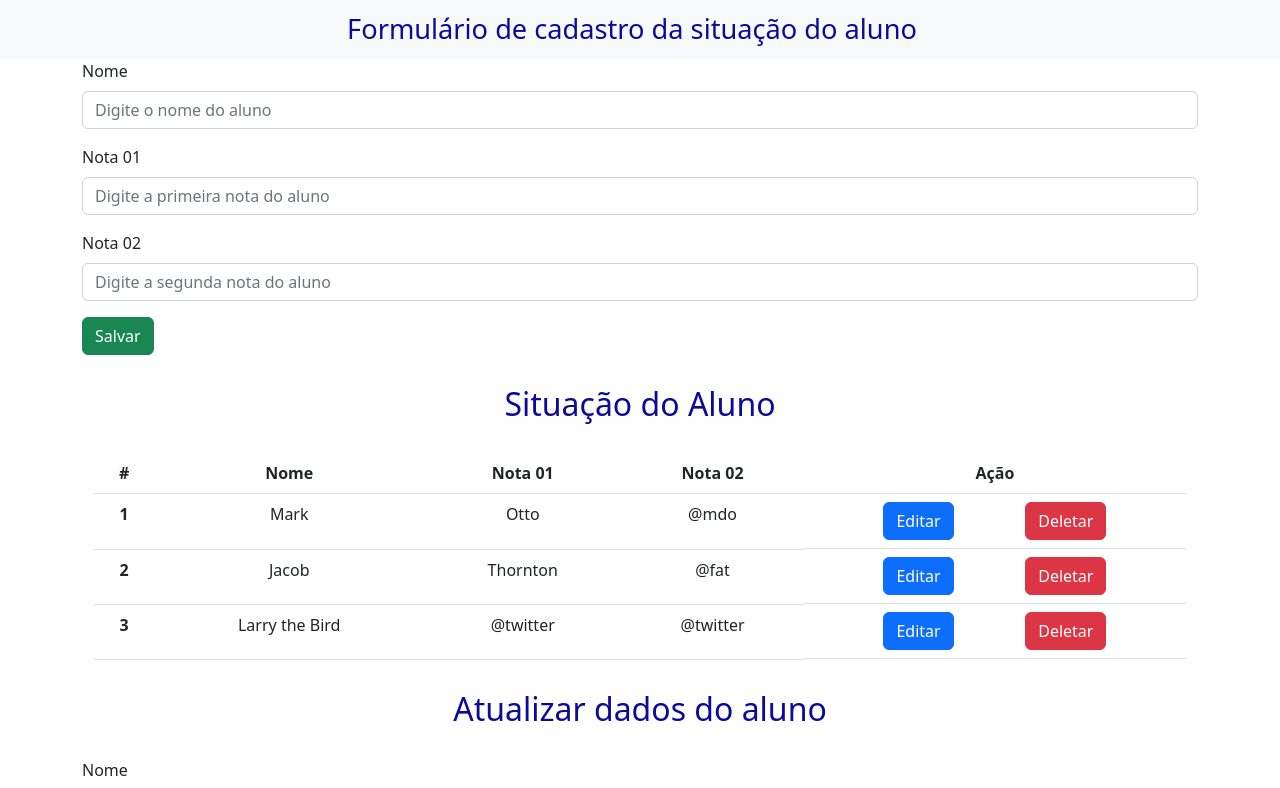
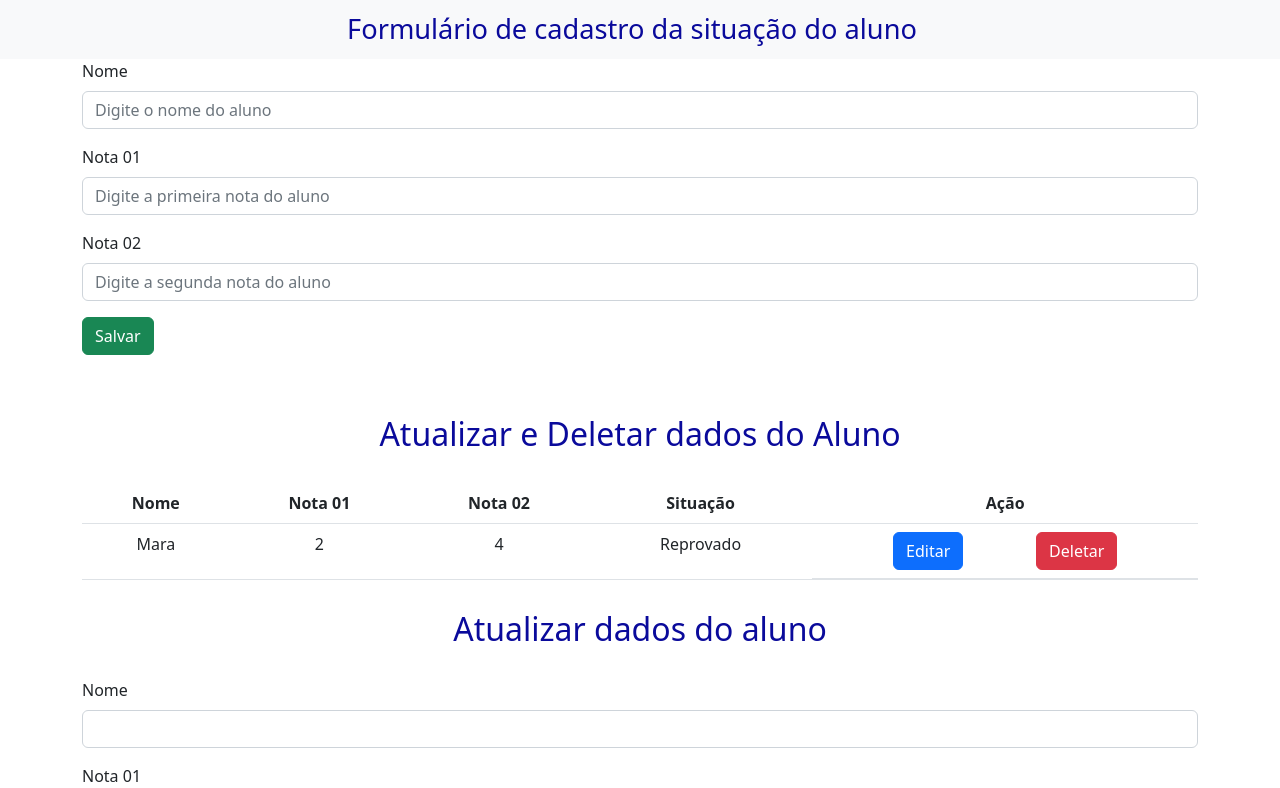
Before and after one commit to mararbia/project-student-situation-angular, an Angular app: page / in a window 1280 px wide. Shown: the top 788 px of the page. Built offline with nearby package versions, Linux system fonts and the light colour scheme.

Commit message:
:sparkles: feat: CRUD functionalities

```diff
--- a/src/app/components/form/form.component.css
+++ b/src/app/components/form/form.component.css
@@ -3,3 +3,16 @@ h2{
     text-align: center;
     color: rgb(10, 10, 155);
 }
+
+th, td{
+    text-align: center;
+}
+
+.buttons{
+    display: flex;
+    justify-content: space-evenly;
+}
+
+.btn-success{
+    margin-bottom: 30px;
+}
--- a/src/app/components/form/form.component.html
+++ b/src/app/components/form/form.component.html
@@ -2,25 +2,47 @@
     <form>
         <div class="mb-3">
             <label for="name" class="form-label">Nome</label>
-            <input type="text" class="form-control" id="name" name="name" placeholder="Digite o nome do aluno">
+            <input type="text" class="form-control" id="name" name="name" placeholder="Digite o nome do aluno" [(ngModel)]="modelInsert.name">
         </div>
 
         <div class="mb-3">
             <label for="grade1" class="form-label">Nota 01</label>
             <input type="number" class="form-control" id="grade1" name="grade1"
-                placeholder="Digite a primeira nota do aluno">
+                placeholder="Digite a primeira nota do aluno" [(ngModel)]="modelInsert.grade1">
         </div>
 
         <div class="mb-3">
             <label for="grade2" class="form-label">Nota 02</label>
             <input type="number" class="form-control" id="grade2" name="grade2"
-                placeholder="Digite a segunda nota do aluno">
+                placeholder="Digite a segunda nota do aluno" [(ngModel)]="modelInsert.grade2">
         </div>
-        <button type="button" class="btn btn-success">Salvar</button>
+        <button type="button" class="btn btn-success" (click) = "addData()">Salvar</button>
 
         <div class="table">
-            <h2>Situação do Aluno</h2>
-            <app-table></app-table>
+            <h2>Atualizar e Deletar dados do Aluno</h2>
+            <table class="table">
+                <thead>
+                    <tr>
+                        <th scope="col">Nome</th>
+                        <th scope="col">Nota 01</th>
+                        <th scope="col">Nota 02</th>
+                        <th scope="col">Situação</th>
+                        <th scope="col">Ação</th>
+                    </tr>
+                </thead>
+                <tbody>
+                    <tr *ngFor="let data of datas; let i = index">
+                        <td>{{ data.name }}</td>
+                        <td>{{ data.grade1 }}</td>
+                        <td>{{ data.grade2}}</td>
+                        <td >{{ data.situation }}</td>
+                        <td class="buttons">
+                            <button type="button" class="btn btn-primary" (click) = "edit(i)">Editar</button>
+                            <button type="button" class="btn btn-danger" (click) = "delete(i)">Deletar</button>
+                        </td>
+                    </tr>
+                </tbody>
+            </table>
         </div>
 
 
@@ -33,20 +55,20 @@
     <form>
         <div class="mb-3">
             <label for="name" class="form-label">Nome</label>
-            <input type="text" class="form-control" id="name" name="name" placeholder="Digite o nome do aluno">
+            <input type="text" class="form-control" id="name" name="name" [(ngModel)]="modelUpdate.name">
         </div>
 
         <div class="mb-3">
             <label for="grade1" class="form-label">Nota 01</label>
             <input type="number" class="form-control" id="grade1" name="grade1"
-                placeholder="Digite a primeira nota do aluno">
+                [(ngModel)] = "modelUpdate.grade1">
         </div>
 
         <div class="mb-3">
             <label for="grade2" class="form-label">Nota 02</label>
             <input type="number" class="form-control" id="grade2" name="grade2"
-                placeholder="Digite a segunda nota do aluno">
+                [(ngModel)] = "modelUpdate.grade2">
         </div>
-        <button type="button" class="btn btn-success">Atualizar</button>
+        <button type="button" class="btn btn-success" (click)="updateData()">Atualizar</button>
     </form>
 </div>
--- a/src/app/components/form/form.component.ts
+++ b/src/app/components/form/form.component.ts
@@ -3,8 +3,59 @@ import { Component } from '@angular/core';
 @Component({
   selector: 'app-form',
   templateUrl: './form.component.html',
-  styleUrls: ['./form.component.css']
+  styleUrls: ['./form.component.css'],
 })
 export class FormComponent {
 
+  datas = [{ name: 'Mara', grade1: 2, grade2: 4, situation: 'Reprovado' }];
+
+  modelInsert: any = {};
+  modelUpdate: any = {};
+  myIndex: any;
+  average: any;
+
+  addData(): void {
+    this.average = (this.modelInsert.grade1 + this.modelInsert.grade2) / 2;
+
+    if (this.average >= 7) {
+      this.modelInsert.situation = 'Aprovado';
+    } else {
+      this.modelInsert.situation = 'Reprovado';
+    }
+
+    this.datas.push(this.modelInsert);
+
+    this.modelInsert = {};
+  }
+
+  edit(i: any): void {
+    this.modelUpdate.name = this.datas[i].name;
+    this.modelUpdate.grade1 = this.datas[i].grade1;
+    this.modelUpdate.grade2 = this.datas[i].grade2;
+    this.modelUpdate.situation = this.datas[i].situation;
+    this.myIndex = i;
+
+  }
+
+  updateData(): void {
+    this.average = (this.modelUpdate.grade1 + this.modelUpdate.grade2) / 2;
+
+    if (this.average >= 7) {
+      this.modelUpdate.situation = 'Aprovado';
+    } else {
+      this.modelUpdate.situation = 'Reprovado';
+    }
+
+    let index = this.myIndex;
+    for (let i = 0; i < this.datas.length; i++) {
+      if (i == index) {
+        this.datas[i] = this.modelUpdate;
+        this.modelUpdate = {};
+      }
+    }
+  }
+
+  delete(i: any): void {
+    this.datas.splice(i, 1);
+  }
 }
--- a/src/app/components/table/table.component.html
+++ b/src/app/components/table/table.component.html
@@ -1,45 +1,3 @@
 <div class="container">
-    <table class="table">
-        <thead>
-            <tr>
-                <th scope="col">#</th>
-                <th scope="col">Nome</th>
-                <th scope="col">Nota 01</th>
-                <th scope="col">Nota 02</th>
-                <th scope="col">Ação</th>
-            </tr>
-        </thead>
-        <tbody>
-            <tr>
-                <th scope="row">1</th>
-                <td>Mark</td>
-                <td>Otto</td>
-                <td>@mdo</td>
-                <td class="buttons">
-                    <button type="button" class="btn btn-primary">Editar</button>
-                    <button type="button" class="btn btn-danger">Deletar</button>
-                </td>
-            </tr>
-            <tr>
-                <th scope="row">2</th>
-                <td>Jacob</td>
-                <td>Thornton</td>
-                <td>@fat</td>
-                <td class="buttons">
-                    <button type="button" class="btn btn-primary">Editar</button>
-                    <button type="button" class="btn btn-danger">Deletar</button>
-                </td>
-            </tr>
-            <tr>
-                <th scope="row">3</th>
-                <td>Larry the Bird</td>
-                <td>@twitter</td>
-                <td>@twitter</td>
-                <td class="buttons">
-                    <button type="button" class="btn btn-primary">Editar</button>
-                    <button type="button" class="btn btn-danger">Deletar</button>
-                </td>
-            </tr>
-        </tbody>
-    </table>
+
 </div>
--- a/src/app/components/table/table.component.ts
+++ b/src/app/components/table/table.component.ts
@@ -1,4 +1,4 @@
-import { Component } from '@angular/core';
+import { Component, Output } from '@angular/core';
 
 @Component({
   selector: 'app-table',
@@ -6,5 +6,7 @@ import { Component } from '@angular/core';
   styleUrls: ['./table.component.css']
 })
 export class TableComponent {
-
+  @Output() datas = [
+    {name: "", grade1: 0, grade2: 0}
+  ];
 }
```
